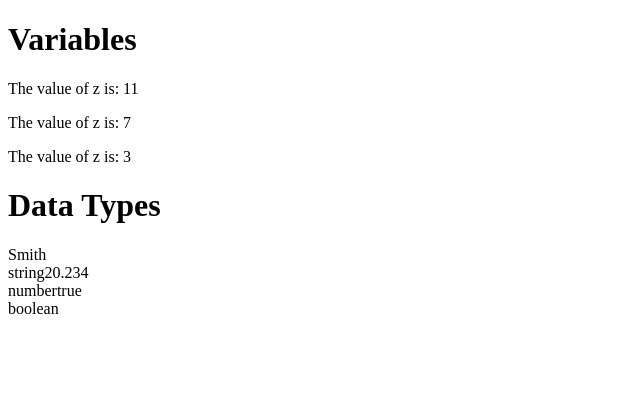
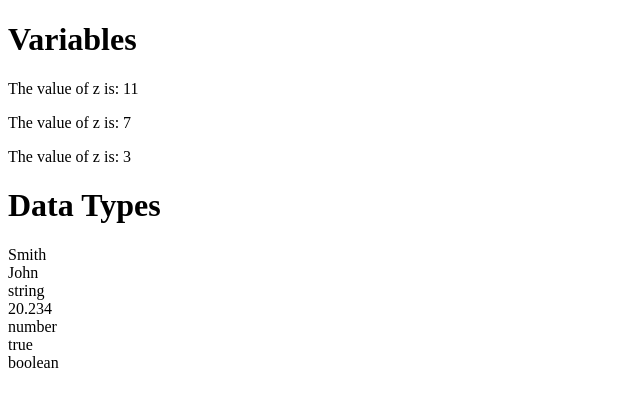
Before and after one commit to Hasna17806/javascript2, a plain HTML site: page Day1.html in a window 1280 px wide. Shown: the whole page, without its empty margins (0-640 px from the left). Drawn offline with Linux system fonts and the light colour scheme.

Commit message:
javascript2

```diff
--- a/variables.html
+++ b/Day1.html
@@ -6,6 +6,7 @@
     <title>VARIABLES</title>
 </head>
 <body>
+
   <h1>Variables</h1>
     <p id="demo"></p>
 <script>
@@ -37,9 +38,11 @@
   var person1 = "Smith";
 
   document.write(person1);
+  document.write("<br>");
+  document.write(person);
    document.write("<br>");
    document.write(typeof person1);
-
+document.write("<br>");
   //Number
 var number = 10;
 var number2 = 20.234;
@@ -47,7 +50,7 @@ var number2 = 20.234;
  document.write(number2);
    document.write("<br>");
    document.write(typeof number2);
-
+   document.write("<br>");
 
 //Boolean
 var js = true;
@@ -64,6 +67,8 @@ var test1;
 //Null
 var test2 = null;
 
+
+alert("Hello from alert box!");
 </script>
 </body>
 </html>
```
Also changed, not shown: Day2.html (renamed from operators.html), Day3.html (line endings or trailing spaces), portfolio.css (line endings or trailing spaces).
